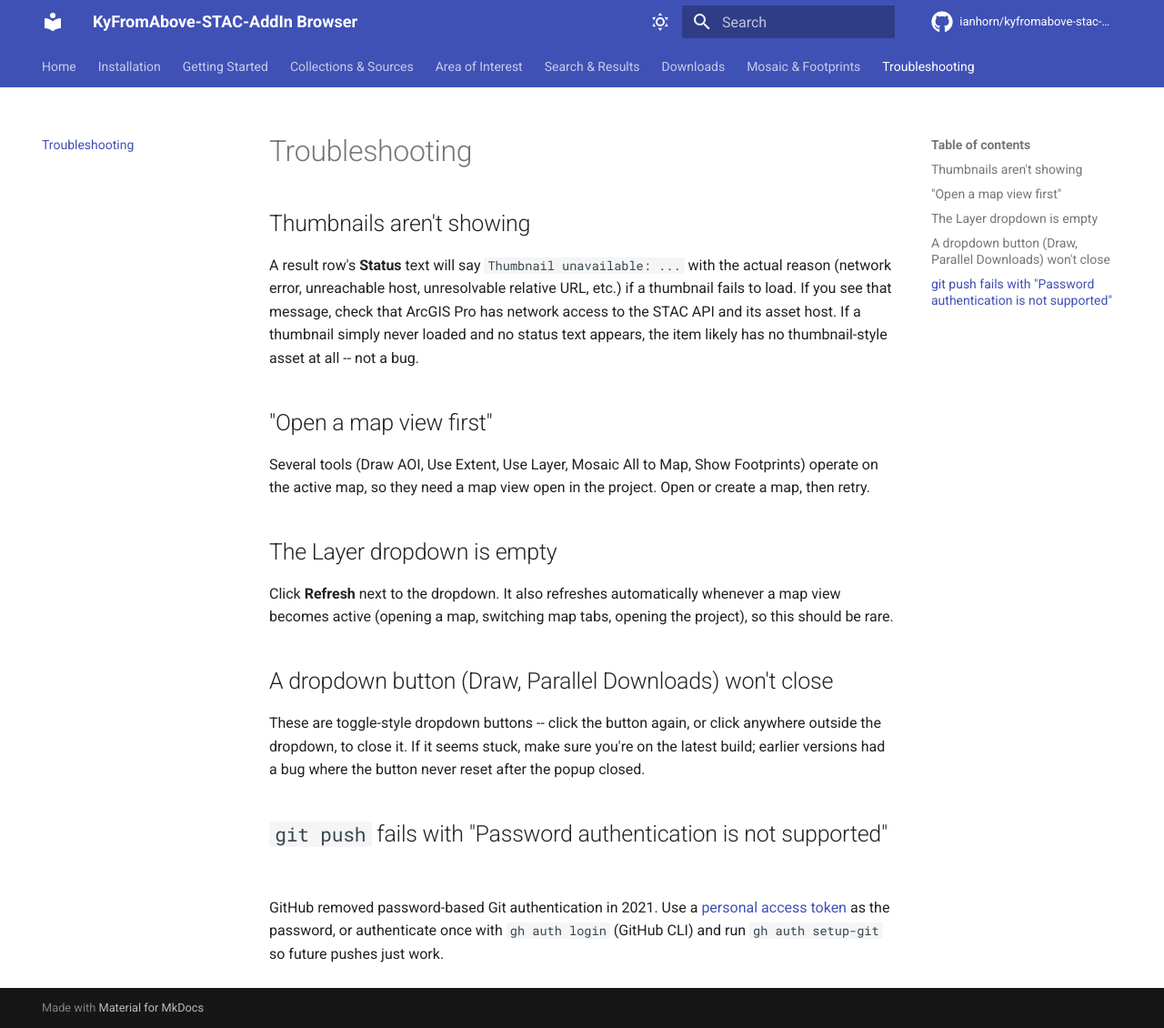
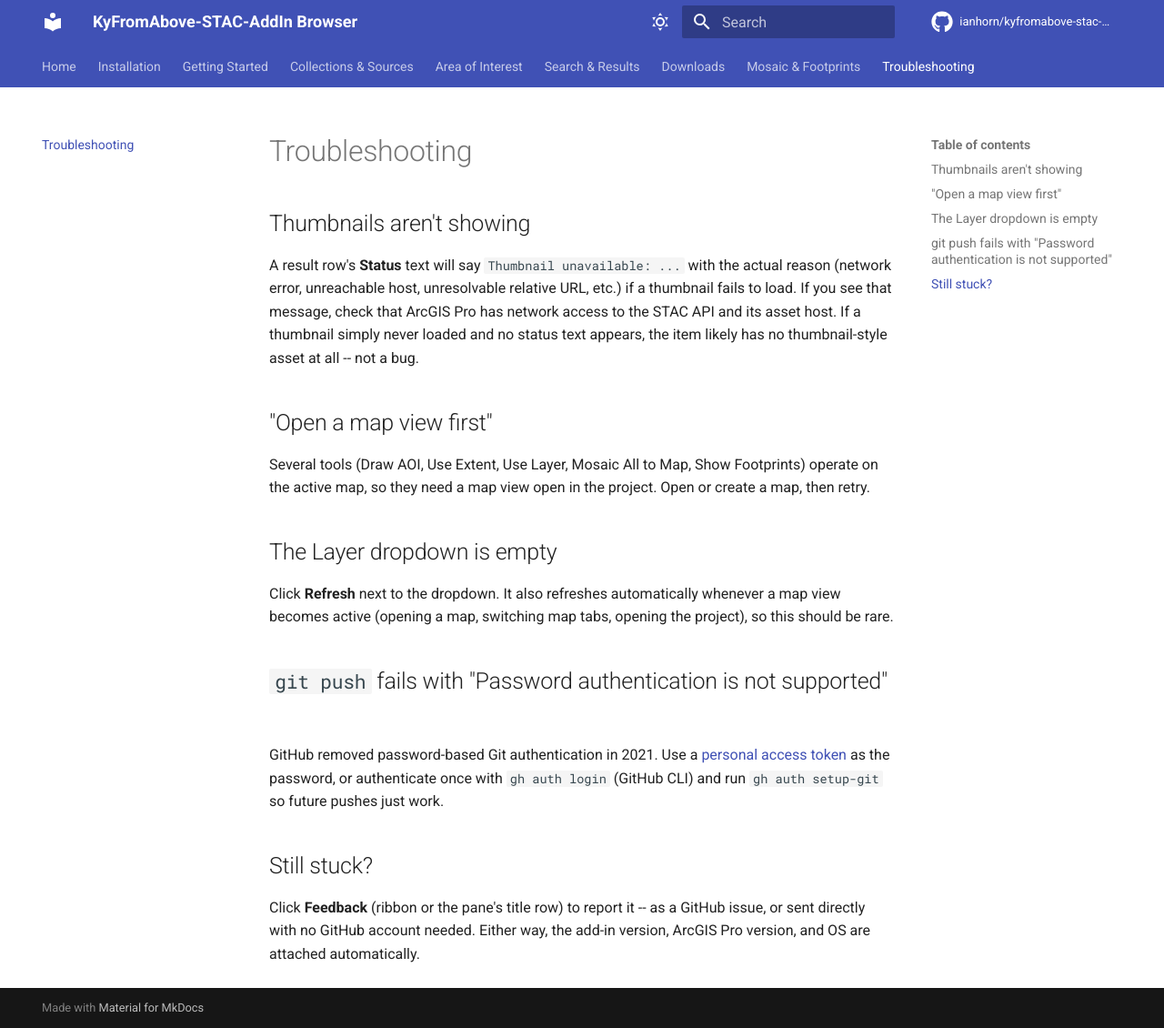
Before and after one commit to ianhorn/kyfromabove-stac-addin, an MkDocs documentation site: the page built from docs-src/troubleshooting.md, in a window 1280 px wide and 1130 px high. Shown: the whole window at 91% size. Built offline with MkDocs 1.6.1 and Material for MkDocs 9.7.7, drawn with Linux system fonts in a browser that asks for light colours; comment, search, counter and statistics services are not loaded.

Commit message:
docs: Feedback button, progress dialog behavior, remove fixed dropdown-bug note
Co-Authored-By: Claude Sonnet 5 <noreply@anthropic.com>
Claude-Session: https://claude.ai/code/session_019rdLV7q3jNxgr5hsYyf6hP

```diff
--- a/docs-src/troubleshooting.md
+++ b/docs-src/troubleshooting.md
@@ -18,14 +18,14 @@ active map, so they need a map view open in the project. Open or create a map, t
 Click **Refresh** next to the dropdown. It also refreshes automatically whenever a map view
 becomes active (opening a map, switching map tabs, opening the project), so this should be rare.
 
-## A dropdown button (Draw, Parallel Downloads) won't close
-
-These are toggle-style dropdown buttons -- click the button again, or click anywhere outside the
-dropdown, to close it. If it seems stuck, make sure you're on the latest build; earlier versions
-had a bug where the button never reset after the popup closed.
-
 ## `git push` fails with "Password authentication is not supported"
 
 GitHub removed password-based Git authentication in 2021. Use a
 [personal access token](https://github.com/settings/tokens) as the password, or authenticate once
 with `gh auth login` (GitHub CLI) and run `gh auth setup-git` so future pushes just work.
+
+## Still stuck?
+
+Click **Feedback** (ribbon or the pane's title row) to report it -- as a GitHub issue, or sent
+directly with no GitHub account needed. Either way, the add-in version, ArcGIS Pro version, and OS
+are attached automatically.
```
Also changed, not shown: docs-src/downloads.md (+3 -1 lines), docs-src/index.md (+7 -1 lines), docs-src/mosaic-and-footprints.md (+5 -1 lines).
